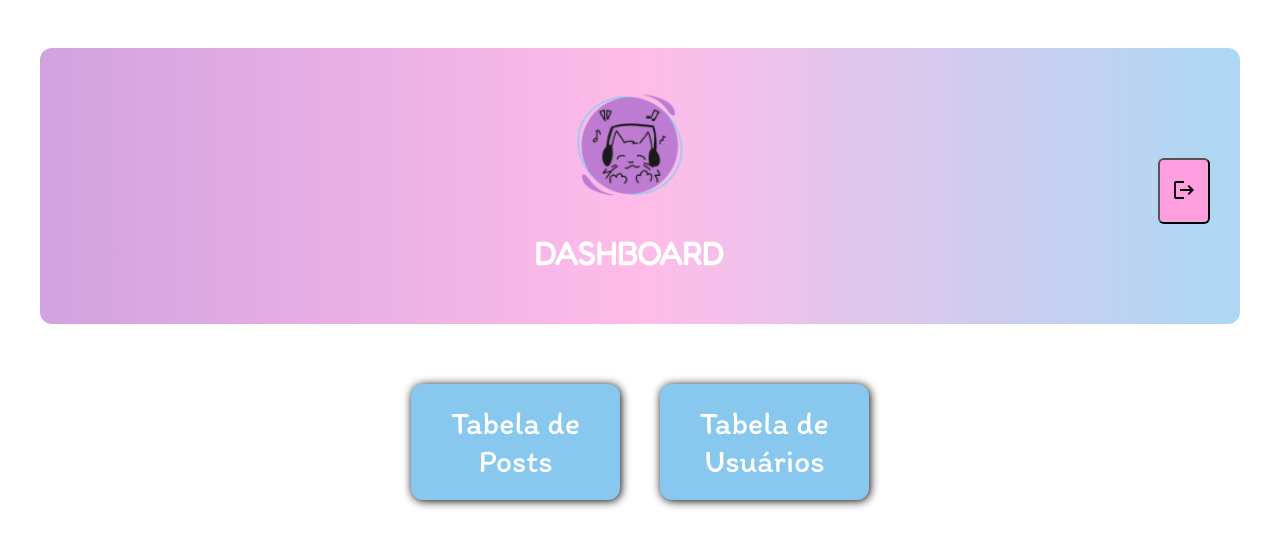
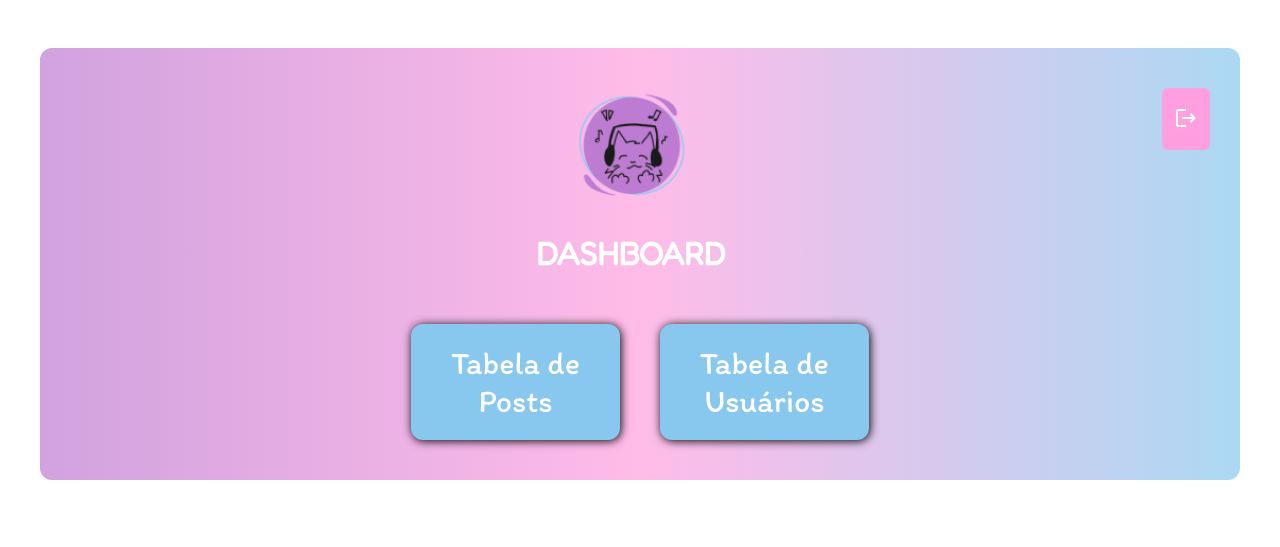
Before and after one commit to esthefanyemma/HeartBeat, a PHP site: page /dashboard in a window 1280 px wide. Shown: the top 547 px of the page. Run offline with PHP 8.4, Linux system fonts and the light colour scheme; the visitor is signed in with stand-in values (Sample User, id 1).

Commit message:
arruma os botoes da dashboard

```diff
--- a/app/views/admin/dashboard.view.php
+++ b/app/views/admin/dashboard.view.php
@@ -21,6 +21,7 @@
 </head>
 
 <body>
+    <div class="ger-al">
         <div class="cabeçalho">
             <div class="logo-tipo">
                 <img src="/public/assets/logo2.png" alt="logo do blog">
@@ -42,6 +43,7 @@
             <a href="/usuarios">Tabela de <br>Usuários</a>
             </div>
         </div>
+    </div>
 
 
 </body>
--- a/public/css/dashboard.css
+++ b/public/css/dashboard.css
@@ -7,7 +7,7 @@
     flex-direction: column;
 }
 
-.cabeçalho{
+.ger-al{
     align-items: center;
     background: linear-gradient(
         to right,
@@ -34,6 +34,7 @@
 
 .material-icons{
     transform: scale(1);
+    color: white;
 }
 
 .logo-tipo{
@@ -53,16 +54,16 @@
 }
 
 
-.diminuir a{
+a{
     box-shadow: 1px 1px 10px #000000;
     text-align: center;
+    text-decoration: none;
     transition: 0.2s all;
     cursor: pointer;
     color: white;
-    text-decoration: none;
 }
 
-.diminuir a:hover{
+a:hover{
     transform: scale(1.05);
 }
 
@@ -91,7 +92,8 @@
     display: block;
     padding: 12px 12px;
     width: fit-content;
-    cursor: pointer;
+    border: none;
+
 }
 
 .diminuir{
```
Lines whose indentation alone changed are shown as unchanged.
